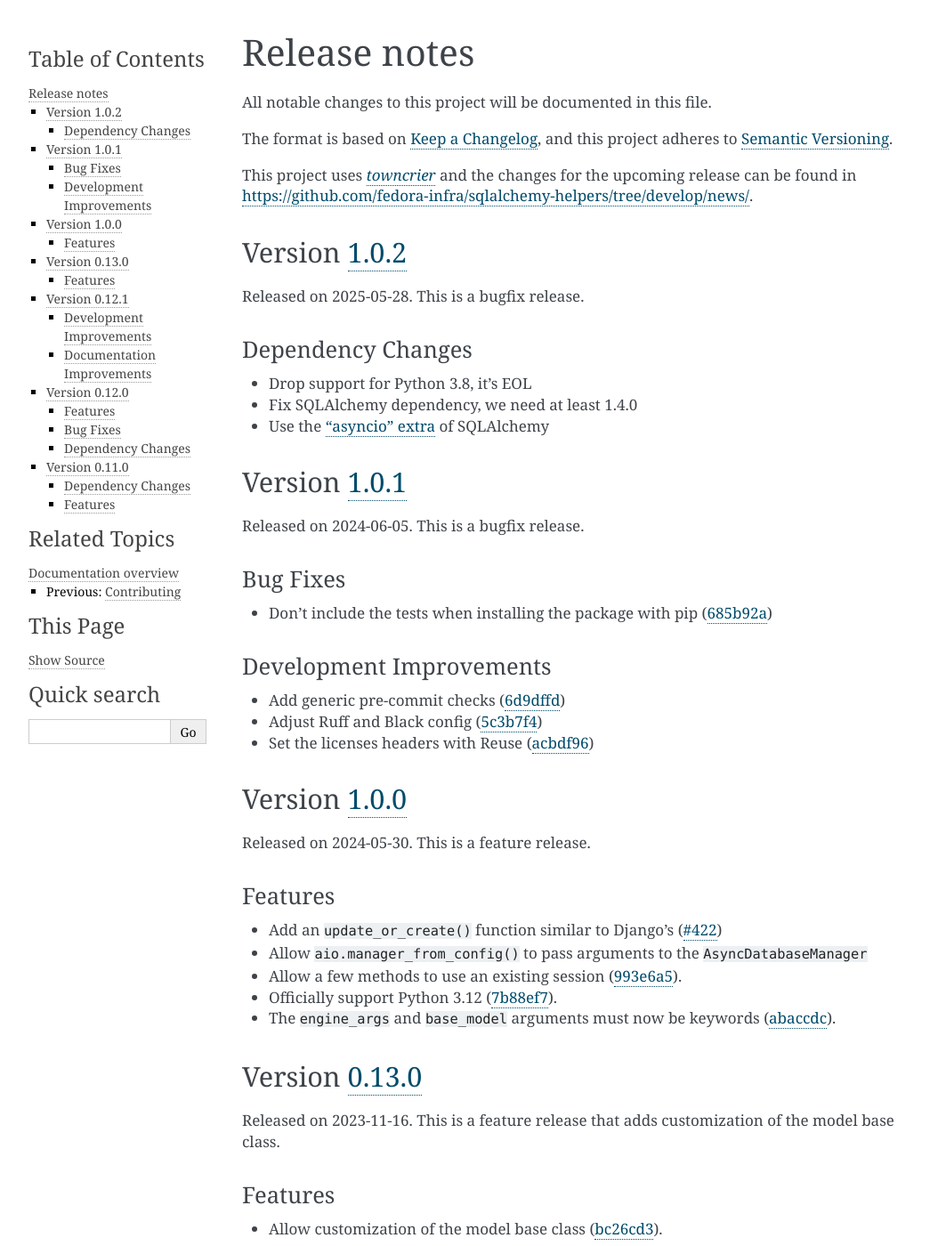
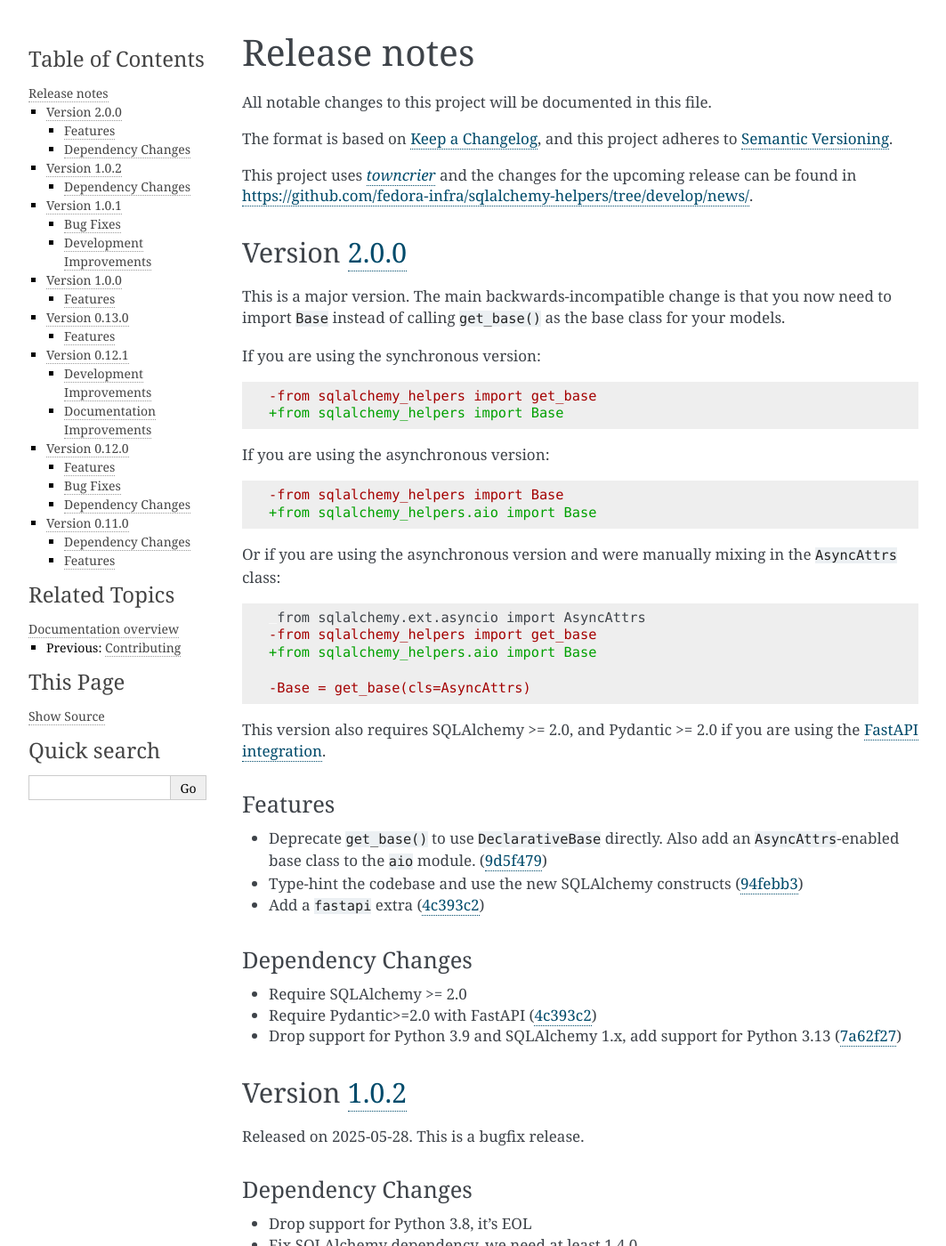
Before and after one commit to fedora-infra/sqlalchemy-helpers, a Sphinx documentation site: the page built from docs/release_notes.md, in a window 1280 px wide and 1400 px high. Shown: the whole window at 89% size, without its empty margins (98-1161 px from the left). Built offline with Sphinx 7.4.7, drawn with Linux system fonts in a browser that asks for light colours; pages that are not in the unit, such as notebooks, are missing from menus.

Commit message:
Version 2.0.0
Signed-off-by: Aurélien Bompard <aurelien@bompard.org>

````diff
--- a/docs/release_notes.md
+++ b/docs/release_notes.md
@@ -7,6 +7,56 @@
 This project uses [_towncrier_](https://towncrier.readthedocs.io/) and the changes for the upcoming release can be found in <https://github.com/fedora-infra/sqlalchemy-helpers/tree/develop/news/>.
 
 <!-- towncrier release notes start -->
+
+## Version [2.0.0](https://github.com/fedora-infra/sqlalchemy-helpers/tree/v2.0.0)
+
+This is a major version. The main backwards-incompatible change is that you now
+need to import `Base` instead of calling `get_base()` as the base class for your
+models.
+
+If you are using the synchronous version:
+
+```diff
+-from sqlalchemy_helpers import get_base
++from sqlalchemy_helpers import Base
+```
+
+If you are using the asynchronous version:
+
+```diff
+-from sqlalchemy_helpers import Base
++from sqlalchemy_helpers.aio import Base
+```
+
+Or if you are using the asynchronous version and were manually mixing in the `AsyncAttrs` class:
+
+```diff
+ from sqlalchemy.ext.asyncio import AsyncAttrs
+-from sqlalchemy_helpers import get_base
++from sqlalchemy_helpers.aio import Base
+
+-Base = get_base(cls=AsyncAttrs)
+```
+
+This version also requires SQLAlchemy >= 2.0, and Pydantic >= 2.0 if you are using the [FastAPI integration](/async.rst).
+
+### Features
+
+- Deprecate `get_base()` to use `DeclarativeBase` directly.
+  Also add an `AsyncAttrs`-enabled base class to the `aio` module.
+  ([9d5f479](https://github.com/fedora-infra/sqlalchemy-helpers/commit/9d5f479))
+- Type-hint the codebase and use the new SQLAlchemy constructs
+  ([94febb3](https://github.com/fedora-infra/sqlalchemy-helpers/commit/94febb3))
+- Add a `fastapi` extra ([4c393c2](https://github.com/fedora-infra/sqlalchemy-helpers/commit/4c393c2))
+
+### Dependency Changes
+
+- Require SQLAlchemy >= 2.0
+- Require Pydantic>=2.0 with FastAPI
+  ([4c393c2](https://github.com/fedora-infra/sqlalchemy-helpers/commit/4c393c2))
+- Drop support for Python 3.9 and SQLAlchemy 1.x, add support for Python 3.13
+  ([7a62f27](https://github.com/fedora-infra/sqlalchemy-helpers/commit/7a62f27))
+
 
 ## Version [1.0.2](https://github.com/fedora-infra/sqlalchemy-helpers/tree/v1.0.2)
 
--- a/pyproject.toml
+++ b/pyproject.toml
@@ -1,6 +1,6 @@
 [tool.poetry]
 name = "sqlalchemy-helpers"
-version = "1.0.2"
+version = "2.0.0"
 description = "SQLAlchemy Helpers"
 
 license = "LGPL-3.0-or-later"
````
